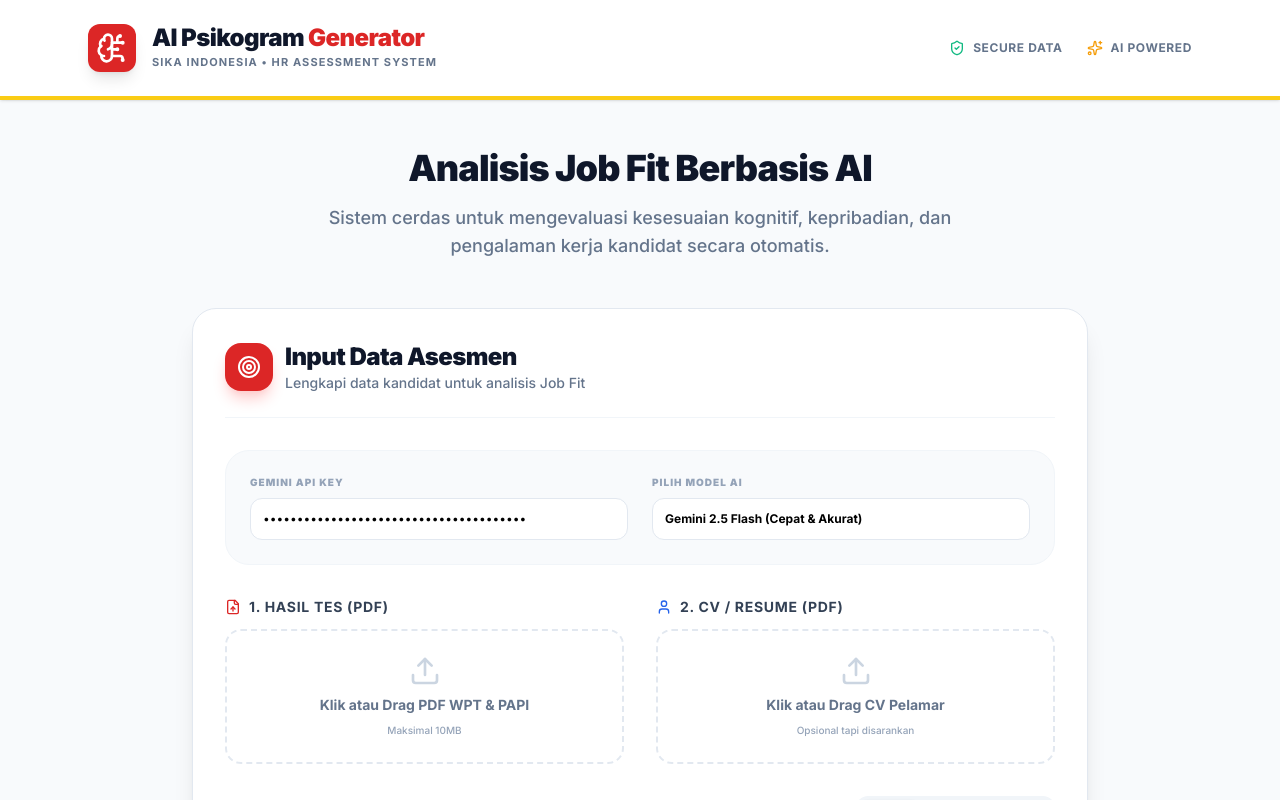
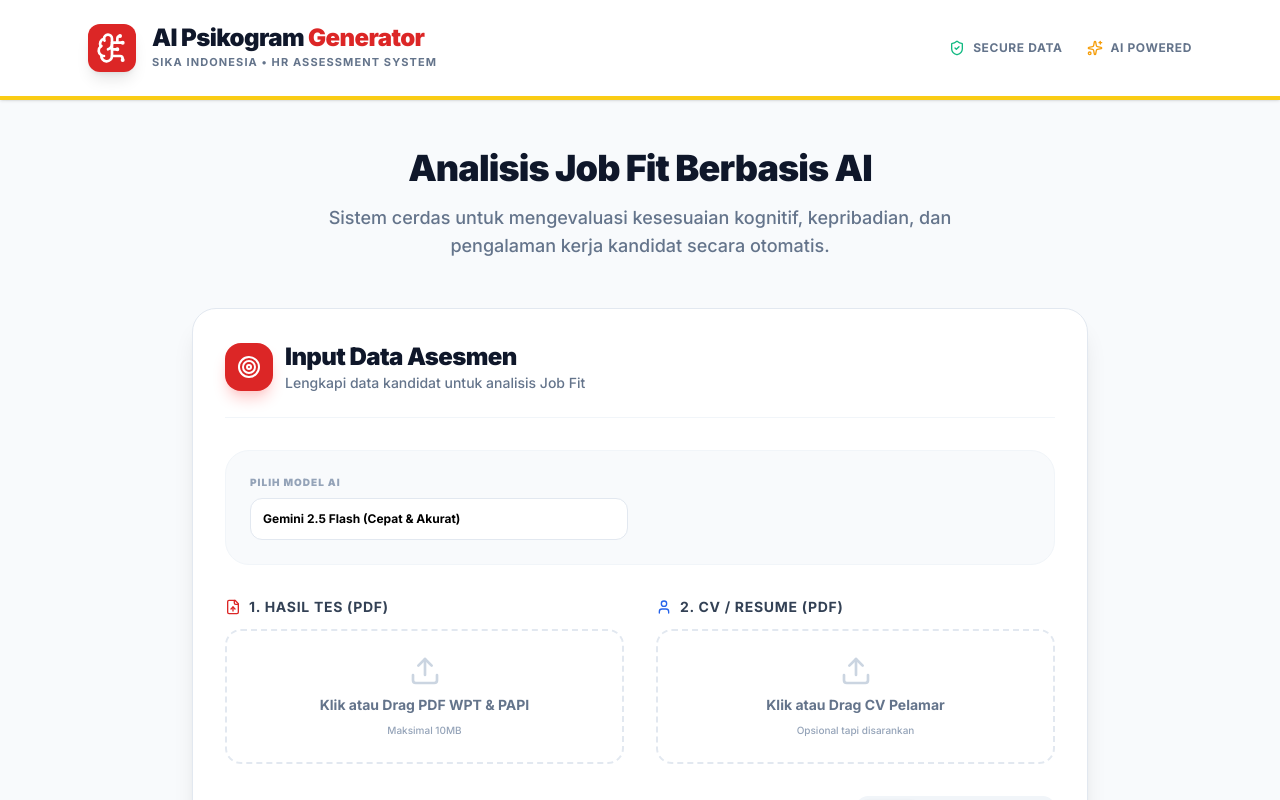
Before and after one commit to Logoterapis/psikogram, a React (Vite) app: page / in a window 1280 px wide. Shown: the top 800 px of the page. Built offline with nearby package versions, Linux system fonts and the light colour scheme.

Commit message:
Update: Remove API Key field from UI and use local .env

```diff
--- a/src/components/InputForm.tsx
+++ b/src/components/InputForm.tsx
@@ -17,7 +17,6 @@ export const InputForm: React.FC<InputFormProps> = ({ onAnalyze, isLoading }) =>
   const [jdFile, setJdFile] = useState<{ data: string, mimeType: string } | null>(null);
   const [papiStandard, setPapiStandard] = useState('G, L, I, T, V, S, R, D, C, E');
   const [jdTab, setJdTab] = useState<'text' | 'file'>('text');
-  const [apiKey, setApiKey] = useState('AIzaSyB7h4XyRcx29c256OVDXeXEw9pfnPg8g9s');
   const [selectedModel, setSelectedModel] = useState('gemini-2.5-flash');
   const [isGeneratingPapi, setIsGeneratingPapi] = useState(false);
   const [generatedPapi, setGeneratedPapi] = useState<{ role_summary: string, codes_string: string, top_10: any[] } | null>(null);
@@ -62,7 +61,7 @@ export const InputForm: React.FC<InputFormProps> = ({ onAnalyze, isLoading }) =>
 
     const jdPayload = jdFile ? jdFile : jobDesc;
 
-    onAnalyze(psikotesBase64, cvBase64, jdPayload, papiStandard, apiKey, selectedModel);
+    onAnalyze(psikotesBase64, cvBase64, jdPayload, papiStandard, "", selectedModel);
   };
 
   const handleGeneratePapi = async () => {
@@ -71,7 +70,7 @@ export const InputForm: React.FC<InputFormProps> = ({ onAnalyze, isLoading }) =>
     setIsGeneratingPapi(true);
     try {
       const jdPayload = jdFile ? jdFile : jobDesc;
-      const result = await generatePapiStandard(jdPayload, apiKey, selectedModel);
+      const result = await generatePapiStandard(jdPayload, "", selectedModel);
       setGeneratedPapi(result);
       setPapiStandard(result.codes_string);
     } catch (error: any) {
@@ -100,16 +99,6 @@ export const InputForm: React.FC<InputFormProps> = ({ onAnalyze, isLoading }) =>
 
         {/* API & Model Config */}
         <div className="grid grid-cols-1 md:grid-cols-2 gap-6 mb-8 p-6 bg-slate-50 rounded-3xl border border-slate-100">
-          <div className="space-y-2">
-            <label className="block text-[10px] font-black text-slate-400 uppercase tracking-widest">Gemini API Key</label>
-            <input
-              type="password"
-              value={apiKey}
-              onChange={(e) => setApiKey(e.target.value)}
-              className="w-full p-3 border border-slate-200 rounded-xl text-xs focus:ring-4 focus:ring-red-500/10 focus:border-red-500 outline-none transition-all bg-white"
-              placeholder="Masukkan API Key Anda..."
-            />
-          </div>
           <div className="space-y-2">
             <label className="block text-[10px] font-black text-slate-400 uppercase tracking-widest">Pilih Model AI</label>
             <select
```
